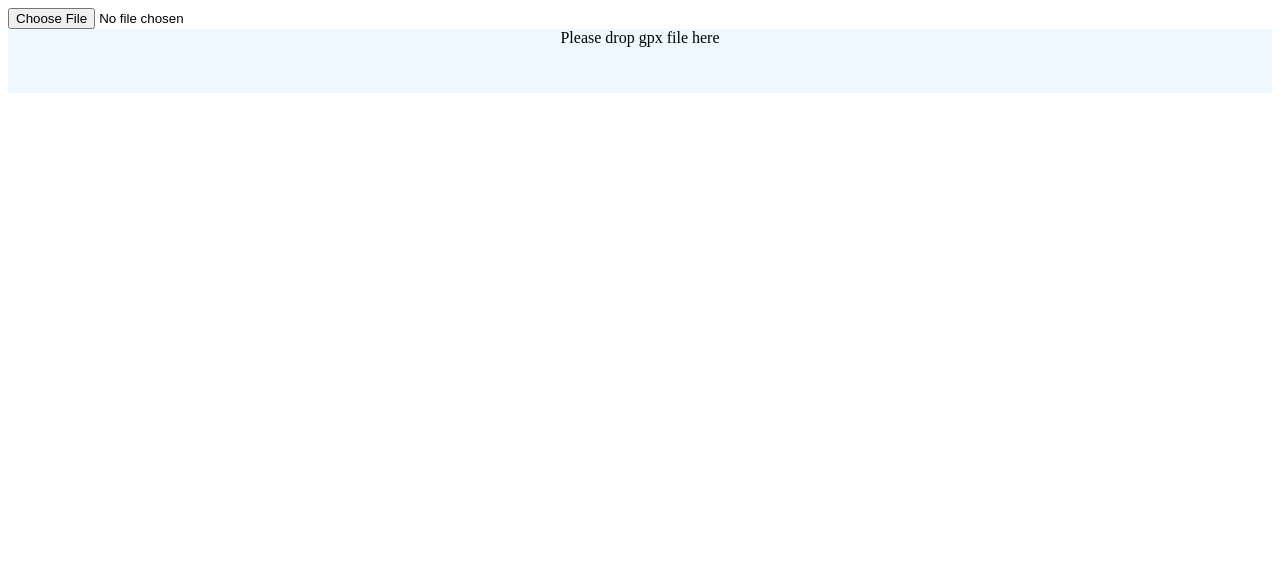
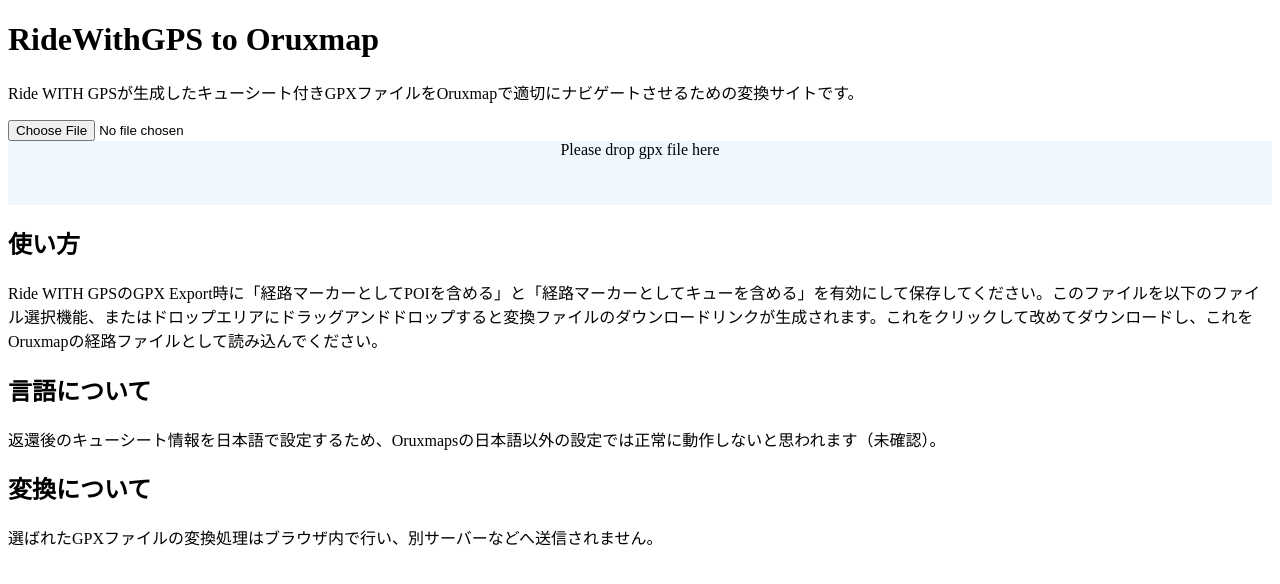
Before and after one commit to kojiyama1969/gpx2oruxmaps, a plain HTML site: page index.html in a window 1280 px wide. Drawn offline with Linux system fonts and the light colour scheme.

Commit message:
Update index.html
add viewport, and add explanation how to use.

```diff
--- a/index.html
+++ b/index.html
@@ -2,6 +2,7 @@
 <html lang="ja">
   <head>
     <meta charset="UTF-8">
+    <meta name="viewport" content="width=device-width, initial-scale=1" />
     <title>RWGPS to OruxMaps</title>
     <style type="text/css">
       #drop_zone {
@@ -15,10 +16,18 @@
   </head>
 
   <body>
+    <h1>RideWithGPS to Oruxmap</h1>
+    <p>Ride WITH GPSが生成したキューシート付きGPXファイルをOruxmapで適切にナビゲートさせるための変換サイトです。</p>
     <input type="file" id="files" name="files[]" />
     <output id="list"></output>
     <div id="drop_zone">Please drop gpx file here</div>
     <ul id="download_item"></ul>
     <script src="convertgpx.js"></script>
+    <h2>使い方</h2>
+    <p>Ride WITH GPSのGPX Export時に「経路マーカーとしてPOIを含める」と「経路マーカーとしてキューを含める」を有効にして保存してください。このファイルを以下のファイル選択機能、またはドロップエリアにドラッグアンドドロップすると変換ファイルのダウンロードリンクが生成されます。これをクリックして改めてダウンロードし、これをOruxmapの経路ファイルとして読み込んでください。</p>
+    <h2>言語について</h2>
+    <p>返還後のキューシート情報を日本語で設定するため、Oruxmapsの日本語以外の設定では正常に動作しないと思われます（未確認）。</p>
+    <h2>変換について</h2>
+    <p>選ばれたGPXファイルの変換処理はブラウザ内で行い、別サーバーなどへ送信されません。</p>
   </body>
 </html>
```
